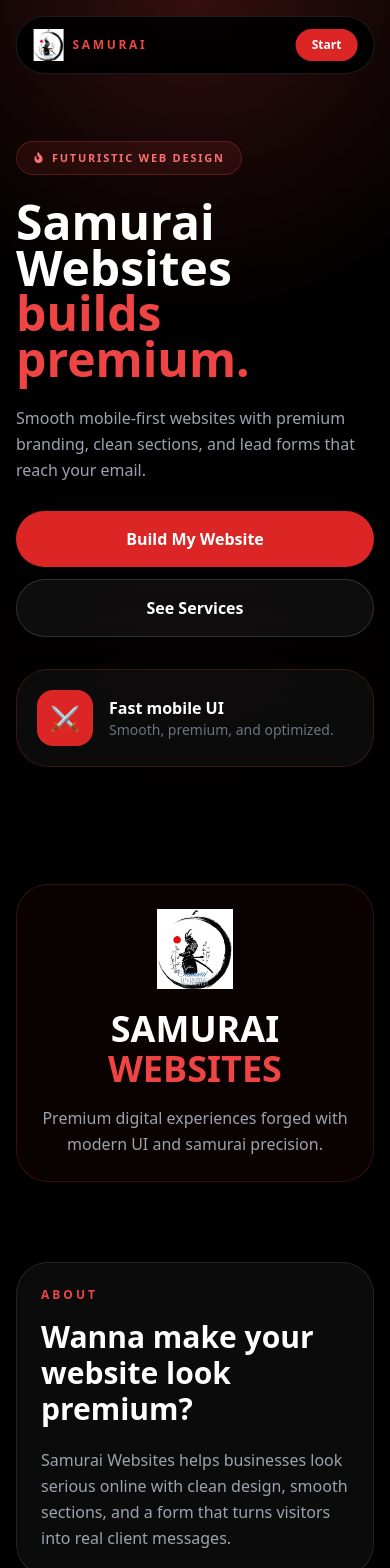
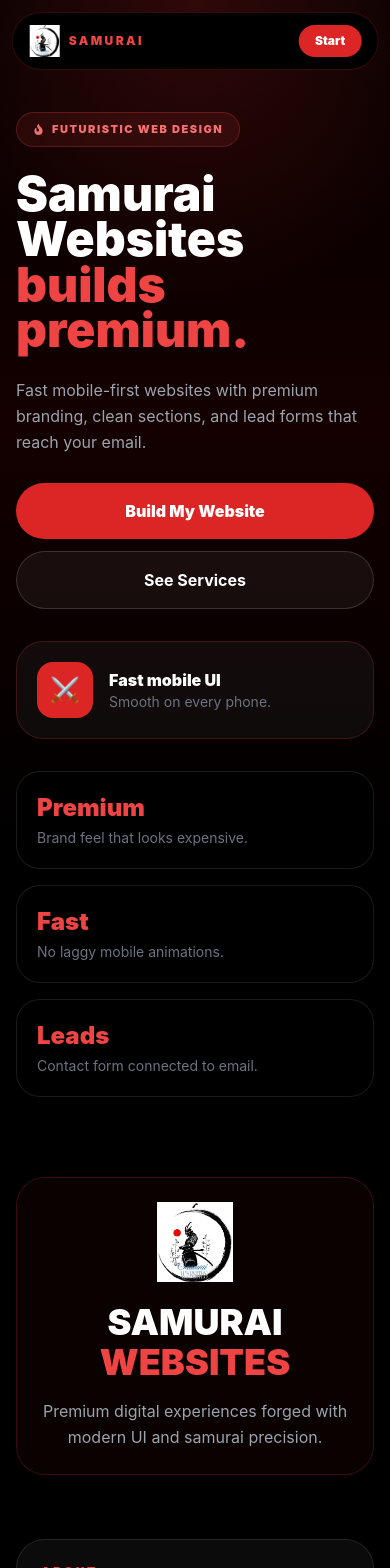
Before and after one commit to s0nic28/samurai-websites, a React (Vite) app: page / in a window 390 px wide. Shown: the top 1568 px of the page. Built offline with nearby package versions, Linux system fonts and the light colour scheme.

Commit message:
replace full app and css mobile performance

```diff
--- a/src/App.jsx
+++ b/src/App.jsx
@@ -23,10 +23,11 @@ export default function App() {
   const [isMobile, setIsMobile] = useState(false);
 
   useEffect(() => {
-    const check = () => setIsMobile(window.innerWidth < 768);
-    check();
-    window.addEventListener("resize", check);
-    return () => window.removeEventListener("resize", check);
+    const checkScreen = () => setIsMobile(window.innerWidth < 768);
+    checkScreen();
+
+    window.addEventListener("resize", checkScreen);
+    return () => window.removeEventListener("resize", checkScreen);
   }, []);
 
   return isMobile ? <MobileUI /> : <DesktopUI />;
@@ -98,39 +99,29 @@ function useContactForm() {
   };
 }
 
-/* ================= MOBILE UI: FAST VERSION ================= */
+/* ================= MOBILE UI: FAST, CLEAN, NO LAG ================= */
 
 function MobileUI() {
   const { formData, sending, sent, handleChange, handleSubmit } =
     useContactForm();
 
-  const fadeUp = {
-    hidden: { opacity: 0, y: 18 },
-    visible: {
-      opacity: 1,
-      y: 0,
-      transition: { duration: 0.38, ease: "easeOut" },
-    },
-  };
-
   return (
-    <div className="min-h-screen bg-black text-white overflow-hidden selection:bg-red-600 selection:text-white">
+    <div className="min-h-screen bg-black text-white overflow-x-hidden selection:bg-red-600 selection:text-white">
       <div className="fixed inset-0 pointer-events-none">
-        <div className="absolute inset-0 bg-[radial-gradient(circle_at_top,rgba(239,68,68,0.22),transparent_38%),radial-gradient(circle_at_bottom,rgba(127,29,29,0.16),transparent_45%)]" />
-        <div className="absolute inset-0 bg-gradient-to-b from-transparent via-black/40 to-black" />
+        <div className="absolute inset-0 bg-[radial-gradient(circle_at_top,rgba(220,38,38,0.22),transparent_35%),linear-gradient(to_bottom,#000,rgba(25,0,0,0.82),#000)]" />
       </div>
 
-      <nav className="fixed top-4 left-1/2 -translate-x-1/2 z-50 w-[92%] rounded-full border border-white/10 bg-black/85 backdrop-blur-md px-4 py-3 flex items-center justify-between">
+      <nav className="fixed top-3 left-1/2 -translate-x-1/2 z-50 w-[94%] rounded-full border border-red-500/20 bg-black px-4 py-3 flex items-center justify-between">
         <a href="#" className="flex items-center gap-2">
-          <img src={logo} alt="logo" className="w-8 h-8 object-contain" />
-          <span className="text-red-500 text-xs font-black tracking-[0.22em]">
+          <img src={logo} alt="Samurai logo" className="w-8 h-8 object-contain" />
+          <span className="text-red-500 text-xs font-black tracking-[0.2em]">
             SAMURAI
           </span>
         </a>
 
         <a
           href="#contact"
-          className="rounded-full bg-red-600 px-4 py-2 text-xs font-black shadow-[0_0_18px_rgba(239,68,68,0.35)]"
+          className="rounded-full bg-red-600 px-4 py-2 text-xs font-black"
         >
           Start
         </a>
@@ -139,47 +130,24 @@ function MobileUI() {
       <main className="relative z-10">
         <section className="min-h-screen px-4 pt-28 pb-12 flex items-center">
           <div className="w-full">
-            <motion.div
-              variants={fadeUp}
-              initial="hidden"
-              animate="visible"
-              className="inline-flex items-center gap-2 rounded-full border border-red-500/25 bg-red-500/10 px-4 py-2 text-red-400 text-[11px] font-black tracking-[0.16em]"
-            >
+            <div className="inline-flex items-center gap-2 rounded-full border border-red-500/25 bg-red-500/10 px-4 py-2 text-red-400 text-[11px] font-black tracking-[0.14em]">
               <FaFire /> FUTURISTIC WEB DESIGN
-            </motion.div>
+            </div>
 
-            <motion.h1
-              variants={fadeUp}
-              initial="hidden"
-              animate="visible"
-              transition={{ delay: 0.05 }}
-              className="mt-6 text-5xl font-black leading-[0.95]"
-            >
+            <h1 className="mt-6 text-5xl font-black leading-[0.95]">
               Samurai Websites{" "}
               <span className="block text-red-500">builds premium.</span>
-            </motion.h1>
+            </h1>
 
-            <motion.p
-              variants={fadeUp}
-              initial="hidden"
-              animate="visible"
-              transition={{ delay: 0.1 }}
-              className="mt-6 text-gray-400 text-base leading-relaxed"
-            >
-              Smooth mobile-first websites with premium branding, clean
-              sections, and lead forms that reach your email.
-            </motion.p>
+            <p className="mt-6 text-gray-400 text-base leading-relaxed">
+              Fast mobile-first websites with premium branding, clean sections,
+              and lead forms that reach your email.
+            </p>
 
-            <motion.div
-              variants={fadeUp}
-              initial="hidden"
-              animate="visible"
-              transition={{ delay: 0.15 }}
-              className="mt-7 flex flex-col gap-3"
-            >
+            <div className="mt-7 flex flex-col gap-3">
               <a
                 href="#contact"
-                className="w-full rounded-full bg-red-600 py-4 text-center font-black shadow-[0_0_26px_rgba(239,68,68,0.38)]"
+                className="w-full rounded-full bg-red-600 py-4 text-center font-black"
               >
                 Build My Website
               </a>
@@ -190,44 +158,57 @@ function MobileUI() {
               >
                 See Services
               </a>
-            </motion.div>
+            </div>
 
-            <motion.div
-              variants={fadeUp}
-              initial="hidden"
-              animate="visible"
-              transition={{ delay: 0.2 }}
-              className="mt-8 rounded-[2rem] border border-red-500/20 bg-white/[0.045] p-5"
-            >
+            <div className="mt-8 rounded-[1.7rem] border border-red-500/20 bg-white/[0.045] p-5">
               <div className="flex items-center gap-4">
-                <div className="w-14 h-14 rounded-2xl bg-red-600 flex items-center justify-center text-2xl shadow-[0_0_20px_rgba(239,68,68,0.55)]">
+                <div className="w-14 h-14 rounded-2xl bg-red-600 flex items-center justify-center text-2xl">
                   ⚔️
                 </div>
 
                 <div>
                   <p className="font-black">Fast mobile UI</p>
                   <p className="text-sm text-gray-500">
-                    Smooth, premium, and optimized.
+                    Smooth on every phone.
                   </p>
                 </div>
               </div>
-            </motion.div>
+            </div>
+
+            <div className="mt-8 grid grid-cols-1 gap-4">
+              {[
+                ["Premium", "Brand feel that looks expensive."],
+                ["Fast", "No laggy mobile animations."],
+                ["Leads", "Contact form connected to email."],
+              ].map(([title, text]) => (
+                <div
+                  key={title}
+                  className="rounded-[1.5rem] border border-white/10 bg-black/45 p-5"
+                >
+                  <p className="text-red-500 text-2xl font-black">{title}</p>
+                  <p className="text-gray-500 text-sm mt-1">{text}</p>
+                </div>
+              ))}
+            </div>
           </div>
         </section>
 
-        <section className="px-4 py-10">
-          <div className="rounded-[2rem] border border-red-500/20 bg-red-950/15 p-6">
+        <section className="px-4 py-8">
+          <div className="rounded-[1.8rem] border border-red-500/20 bg-red-950/15 p-6">
             <div className="text-center">
               <img
                 src={logo}
                 alt="Samurai"
                 loading="lazy"
+                decoding="async"
                 className="w-20 h-20 object-contain mx-auto"
               />
+
               <h2 className="mt-5 text-4xl font-black">
                 SAMURAI
                 <span className="block text-red-500">WEBSITES</span>
               </h2>
+
               <p className="mt-4 text-gray-400 leading-relaxed">
                 Premium digital experiences forged with modern UI and samurai
                 precision.
@@ -236,37 +217,27 @@ function MobileUI() {
           </div>
         </section>
 
-        <section id="about" className="px-4 py-10">
-          <motion.div
-            initial={{ opacity: 0, y: 18 }}
-            whileInView={{ opacity: 1, y: 0 }}
-            viewport={{ once: true, amount: 0.25 }}
-            transition={{ duration: 0.35 }}
-            className="rounded-[2rem] border border-white/10 bg-white/[0.045] p-6"
-          >
-            <p className="text-red-500 tracking-[0.25em] font-black text-xs">
+        <section id="about" className="px-4 py-8">
+          <div className="rounded-[1.8rem] border border-white/10 bg-white/[0.045] p-6">
+            <p className="text-red-500 tracking-[0.22em] font-black text-xs">
               ABOUT
             </p>
+
             <h2 className="mt-4 text-3xl font-black">
               Wanna make your website look premium?
             </h2>
+
             <p className="mt-5 text-gray-400 leading-relaxed">
               Samurai Websites helps businesses look serious online with clean
-              design, smooth sections, and a form that turns visitors into real
+              design, sharp sections, and a form that turns visitors into real
               client messages.
             </p>
-          </motion.div>
+          </div>
         </section>
 
-        <section id="founder" className="px-4 py-10">
-          <motion.div
-            initial={{ opacity: 0, y: 18 }}
-            whileInView={{ opacity: 1, y: 0 }}
-            viewport={{ once: true, amount: 0.25 }}
-            transition={{ duration: 0.35 }}
-            className="rounded-[2rem] border border-red-500/20 bg-black/45 p-4"
-          >
-            <div className="rounded-[1.5rem] bg-black/70 overflow-hidden border border-white/10">
+        <section id="founder" className="px-4 py-8">
+          <div className="rounded-[1.8rem] border border-red-500/20 bg-black/45 p-4">
+            <div className="rounded-[1.3rem] bg-black overflow-hidden border border-white/10">
               <img
                 src={founder}
                 alt="Founder"
@@ -277,10 +248,14 @@ function MobileUI() {
             </div>
 
             <div className="p-3 pt-6">
-              <p className="text-red-500 tracking-[0.25em] font-black text-xs">
+              <p className="text-red-500 tracking-[0.22em] font-black text-xs">
                 FOUNDER & CEO
               </p>
-              <h2 className="mt-3 text-3xl font-black">Mithun Krrishnan D</h2>
+
+              <h2 className="mt-3 text-3xl font-black">
+                Mithun Krrishnan D
+              </h2>
+
               <p className="mt-4 text-gray-400 leading-relaxed">
                 Founder of Samurai Websites, building futuristic websites for
                 brands that want to look premium and unforgettable.
@@ -299,19 +274,14 @@ function MobileUI() {
                 )}
               </div>
             </div>
-          </motion.div>
+          </div>
         </section>
 
-        <section id="services" className="px-4 py-10">
-          <motion.div
-            initial={{ opacity: 0, y: 18 }}
-            whileInView={{ opacity: 1, y: 0 }}
-            viewport={{ once: true, amount: 0.25 }}
-            transition={{ duration: 0.35 }}
-          >
-            <p className="text-red-500 tracking-[0.25em] font-black text-xs">
+        <section id="services" className="px-4 py-8">
+          <p className="text-red-500 tracking-[0.22em] font-black text-xs">
             SERVICES
           </p>
+
           <h2 className="mt-4 text-3xl font-black">
             What your clients will see
           </h2>
@@ -325,8 +295,8 @@ function MobileUI() {
               },
               {
                 icon: <FaStar />,
-                  title: "Smooth UI",
-                  text: "Mobile-friendly sections that feel clean.",
+                title: "Fast Mobile UI",
+                text: "Clean phone layout without laggy effects.",
               },
               {
                 icon: <FaCode />,
@@ -346,10 +316,9 @@ function MobileUI() {
               </div>
             ))}
           </div>
-          </motion.div>
         </section>
 
-        <section className="px-4 py-10">
+        <section className="px-4 py-8">
           <div className="grid grid-cols-1 gap-4">
             {["Looks premium", "Loads clean", "Mobile smooth", "Gets leads"].map(
               (item) => (
@@ -357,7 +326,7 @@ function MobileUI() {
                   key={item}
                   className="rounded-[1.5rem] border border-red-500/20 bg-red-950/15 p-5 flex items-center gap-4"
                 >
-                  <span className="w-10 h-10 rounded-full bg-red-600 flex items-center justify-center shadow-[0_0_16px_rgba(239,68,68,0.5)]">
+                  <span className="w-10 h-10 rounded-full bg-red-600 flex items-center justify-center">
                     <FaCheck />
                   </span>
                   <p className="font-black">{item}</p>
@@ -367,16 +336,12 @@ function MobileUI() {
           </div>
         </section>
 
-        <section id="contact" className="px-4 py-10 pb-20">
-          <motion.form
+        <section id="contact" className="px-4 py-8 pb-20">
+          <form
             onSubmit={handleSubmit}
-            initial={{ opacity: 0, y: 18 }}
-            whileInView={{ opacity: 1, y: 0 }}
-            viewport={{ once: true, amount: 0.2 }}
-            transition={{ duration: 0.35 }}
-            className="rounded-[2rem] border border-white/10 bg-white/[0.045] p-6"
+            className="rounded-[1.8rem] border border-white/10 bg-white/[0.045] p-6"
           >
-            <p className="text-red-500 tracking-[0.25em] font-black text-xs">
+            <p className="text-red-500 tracking-[0.22em] font-black text-xs">
               CONTACT
             </p>
 
@@ -399,7 +364,7 @@ function MobileUI() {
                   onChange={handleChange}
                   required={name === "name" || name === "email"}
                   placeholder={placeholder}
-                  className="w-full rounded-2xl bg-white text-black px-5 py-4 outline-none focus:ring-4 focus:ring-red-600/25 text-sm"
+                  className="w-full rounded-2xl bg-white text-black px-5 py-4 outline-none text-sm"
                 />
               ))}
 
@@ -410,13 +375,13 @@ function MobileUI() {
                 required
                 placeholder="Tell us what website you want..."
                 rows="5"
-                className="w-full rounded-2xl bg-black/70 border border-white/10 text-white px-5 py-4 outline-none resize-none focus:border-red-500 focus:ring-4 focus:ring-red-600/20 text-sm"
+                className="w-full rounded-2xl bg-black/70 border border-white/10 text-white px-5 py-4 outline-none resize-none text-sm"
               />
 
               <button
                 type="submit"
                 disabled={sending}
-                className="w-full rounded-full bg-red-600 py-4 font-black shadow-[0_0_24px_rgba(239,68,68,0.4)] disabled:opacity-60 flex items-center justify-center gap-3"
+                className="w-full rounded-full bg-red-600 py-4 font-black disabled:opacity-60"
               >
                 {sending
                   ? "Sending..."
@@ -425,20 +390,13 @@ function MobileUI() {
                   : "Send Message"}
               </button>
 
-              <AnimatePresence>
               {sent && (
-                  <motion.div
-                    initial={{ opacity: 0, y: 14 }}
-                    animate={{ opacity: 1, y: 0 }}
-                    exit={{ opacity: 0, y: -14 }}
-                    className="rounded-2xl border border-green-500/25 bg-green-500/10 px-5 py-4 text-green-300 font-bold text-sm"
-                  >
+                <div className="rounded-2xl border border-green-500/25 bg-green-500/10 px-5 py-4 text-green-300 font-bold text-sm">
                   Message delivered to Samurai Websites 🔥
-                  </motion.div>
+                </div>
               )}
-              </AnimatePresence>
             </div>
-          </motion.form>
+          </form>
         </section>
 
         <footer className="px-4 py-8 border-t border-white/10 text-center text-gray-500 text-sm">
--- a/src/index.css
+++ b/src/index.css
@@ -7,38 +7,94 @@
 }
 
 html {
+  scroll-behavior: smooth;
   background: #000;
-  scroll-behavior: auto;
 }
 
 body {
   margin: 0;
   background: #000;
   color: white;
+  font-family: Inter, system-ui, -apple-system, BlinkMacSystemFont, "Segoe UI",
+    sans-serif;
   overflow-x: hidden;
+}
+
+button,
+a,
+input,
+textarea {
+  -webkit-tap-highlight-color: transparent;
+}
+
+input,
+textarea,
+button {
+  font-family: inherit;
 }
 
 ::selection {
   background: #dc2626;
   color: white;
-}/* =========================
-   EMERGENCY MOBILE SPEED MODE
-   Keeps desktop cinematic.
-   Makes phone smooth.
+}
+
+@keyframes mobileGlow {
+  0%,
+  100% {
+    opacity: 0.55;
+    transform: scale(1);
+  }
+
+  50% {
+    opacity: 0.85;
+    transform: scale(1.04);
+  }
+}
+
+@keyframes desktopFloat {
+  0%,
+  100% {
+    transform: translateY(0px);
+  }
+
+  50% {
+    transform: translateY(-14px);
+  }
+}
+
+@keyframes desktopShine {
+  0% {
+    transform: translateX(-130%);
+  }
+
+  100% {
+    transform: translateX(130%);
+  }
+}
+
+.mobile-soft-glow {
+  animation: mobileGlow 4s ease-in-out infinite;
+}
+
+.desktop-float {
+  animation: desktopFloat 4s ease-in-out infinite;
+}
+
+.desktop-shine {
+  animation: desktopShine 3.5s ease-in-out infinite;
+}
+
+/* =========================
+   MOBILE SPEED MODE
+   This keeps phones smooth.
 ========================= */
 
-@media (max-width: 768px) {
-  * {
-    animation-duration: 0.01ms !important;
-    animation-iteration-count: 1 !important;
-    transition-duration: 0.12s !important;
-    scroll-behavior: auto !important;
-  }
-
+@media (max-width: 767px) {
   html,
   body {
     overflow-x: hidden !important;
     background: #000 !important;
+    scroll-behavior: auto !important;
   }
 
   body {
@@ -46,7 +102,33 @@ body {
     text-rendering: optimizeSpeed;
   }
 
-  /* Kill mobile lag from blur/glass */
+  section {
+    content-visibility: auto;
+    contain-intrinsic-size: 650px;
+  }
+
+  nav,
+  .mobile-card {
+    transform: translateZ(0);
+  }
+
+  .mobile-card {
+    background: rgba(255, 255, 255, 0.045);
+    border: 1px solid rgba(255, 255, 255, 0.1);
+  }
+
+  .mobile-red-card {
+    background: rgba(127, 29, 29, 0.16);
+    border: 1px solid rgba(239, 68, 68, 0.2);
+  }
+
+  .mobile-button {
+    background: #dc2626;
+    color: white;
+    border-radius: 999px;
+    font-weight: 900;
+  }
+
   .backdrop-blur-xl,
   .backdrop-blur-2xl,
   .backdrop-blur-lg,
@@ -56,33 +138,13 @@ body {
     -webkit-backdrop-filter: none !important;
   }
 
-  /* Reduce huge glow/shadow GPU cost */
-  [class*="shadow-"] {
+  [class*="shadow-"],
+  [class*="blur-"],
+  [class*="drop-shadow"] {
     box-shadow: none !important;
-  }
-
-  [class*="blur-"] {
     filter: none !important;
   }
 
-  [class*="drop-shadow"] {
-    filter: none !important;
-  }
-
-  /* Make sections render only when needed */
-  section {
-    content-visibility: auto;
-    contain-intrinsic-size: 700px;
-  }
-
-  /* Keep nav fast */
-  nav {
-    backdrop-filter: none !important;
-    -webkit-backdrop-filter: none !important;
-    background: rgba(0, 0, 0, 0.92) !important;
-  }
-
-  /* Prevent expensive scaling/focus animations */
   input,
   textarea,
   button,
@@ -90,83 +152,36 @@ body {
     transform: none !important;
   }
 
-  /* Founder image smooth */
-  img {
-    max-width: 100%;
-    height: auto;
-  }
-}/* =========================
-   EMERGENCY MOBILE SPEED MODE
-   Keeps desktop cinematic.
-   Makes phone smooth.
-========================= */
-
-@media (max-width: 768px) {
-  * {
-    animation-duration: 0.01ms !important;
-    animation-iteration-count: 1 !important;
-    transition-duration: 0.12s !important;
-    scroll-behavior: auto !important;
-  }
-
-  html,
-  body {
-    overflow-x: hidden !important;
-    background: #000 !important;
-  }
-
-  body {
-    -webkit-font-smoothing: antialiased;
-    text-rendering: optimizeSpeed;
-  }
-
-  /* Kill mobile lag from blur/glass */
-  .backdrop-blur-xl,
-  .backdrop-blur-2xl,
-  .backdrop-blur-lg,
-  .backdrop-blur-md,
-  .backdrop-blur-sm {
-    backdrop-filter: none !important;
-    -webkit-backdrop-filter: none !important;
-  }
-
-  /* Reduce huge glow/shadow GPU cost */
-  [class*="shadow-"] {
-    box-shadow: none !important;
-  }
-
-  [class*="blur-"] {
-    filter: none !important;
-  }
-
-  [class*="drop-shadow"] {
-    filter: none !important;
-  }
-
-  /* Make sections render only when needed */
-  section {
-    content-visibility: auto;
-    contain-intrinsic-size: 700px;
-  }
-
-  /* Keep nav fast */
-  nav {
-    backdrop-filter: none !important;
-    -webkit-backdrop-filter: none !important;
-    background: rgba(0, 0, 0, 0.92) !important;
-  }
-
-  /* Prevent expensive scaling/focus animations */
-  input,
-  textarea,
-  button,
-  a {
-    transform: none !important;
-  }
-
-  /* Founder image smooth */
   img {
     max-width: 100%;
     height: auto;
   }
 }
+
+/* =========================
+   DESKTOP POLISH
+========================= */
+
+@media (min-width: 768px) {
+  .glass {
+    background: rgba(255, 255, 255, 0.045);
+    backdrop-filter: blur(18px);
+    -webkit-backdrop-filter: blur(18px);
+    border: 1px solid rgba(255, 255, 255, 0.1);
+  }
+
+  .red-glow {
+    box-shadow: 0 0 55px rgba(239, 68, 68, 0.28);
+  }
+
+  .premium-card {
+    transition: transform 0.28s ease, border-color 0.28s ease,
+      background 0.28s ease;
+  }
+
+  .premium-card:hover {
+    transform: translateY(-10px) scale(1.02);
+    border-color: rgba(239, 68, 68, 0.55);
+    background: rgba(255, 255, 255, 0.06);
+  }
+}
```
Also changed, not shown: 5 other files (tests, documents, lock files or other folders). Lines whose indentation alone changed are shown as unchanged.
